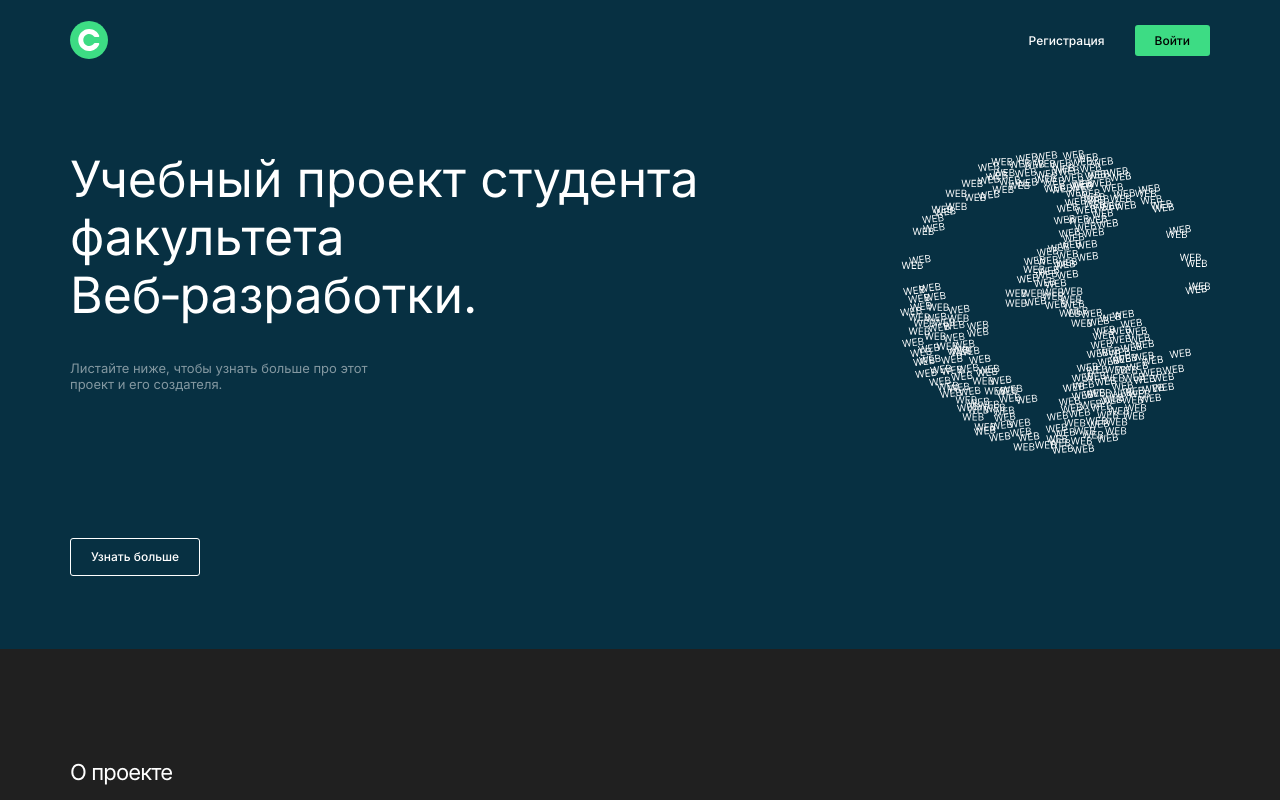
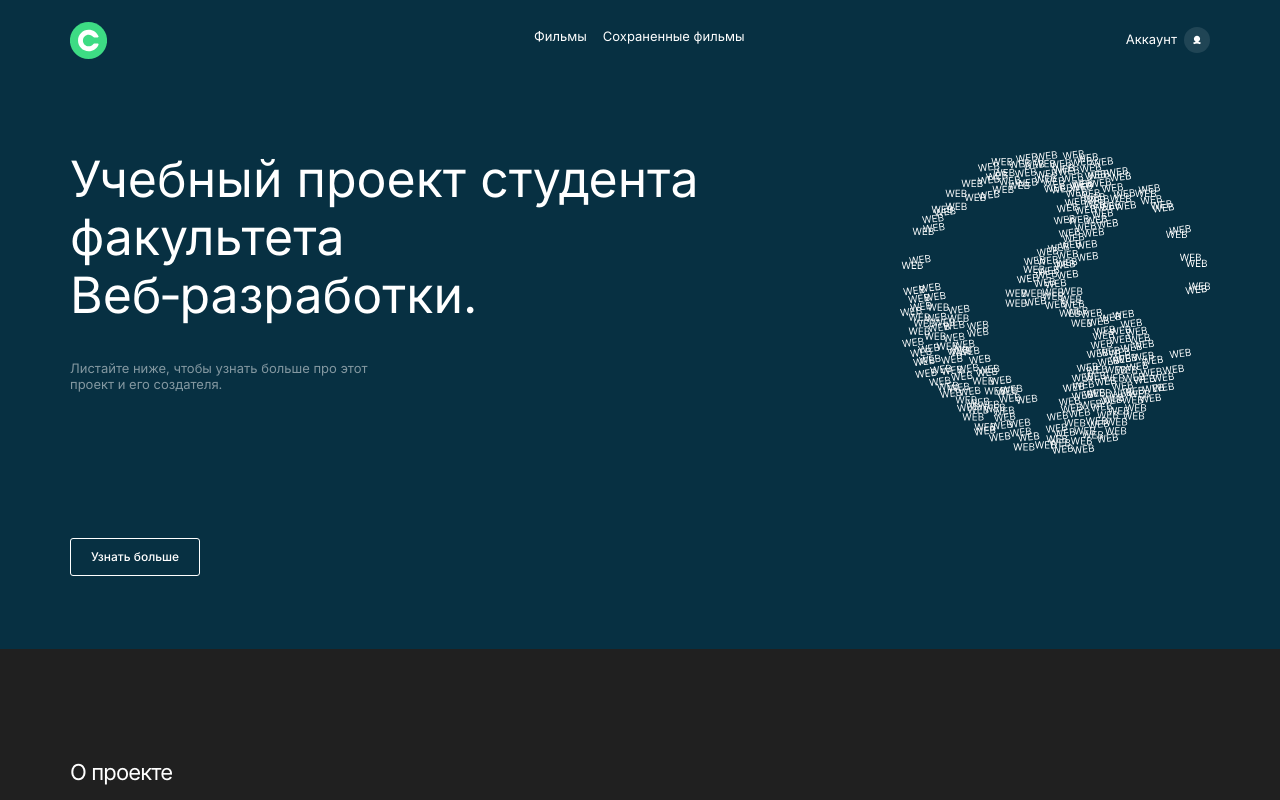
Before and after one commit to forestpk13/movies-explorer-frontend, a React (Create React App) app: page / in a window 1280 px wide. Shown: the top 800 px of the page. Built offline with nearby package versions, Linux system fonts and the light colour scheme.

Commit message:
navbar component fixed

```diff
--- a/src/components/Header/Header.css
+++ b/src/components/Header/Header.css
@@ -18,7 +18,7 @@
 }
 
 .header__auth {
- display: flex;
+ display: none;
 }
 
 .header__auth-links {
--- a/src/components/Header/Header.jsx
+++ b/src/components/Header/Header.jsx
@@ -8,7 +8,7 @@ import './Header.css';
 function Header() {
   let location = useLocation();
   const [isMainPageHeader, setIsMainPageHeader] = useState(false);
-  const [loggedIn, setLoggedIn] = useState(false);
+  const [loggedIn, setLoggedIn] = useState(true);
 
   const switchHeaderBackToBlue = () => {
     setIsMainPageHeader(true);
--- a/src/components/Navbar/Navbar.css
+++ b/src/components/Navbar/Navbar.css
@@ -31,6 +31,7 @@
   font-style: normal;
   font-weight: 400;
   line-height: 1.38;
+  height: 26px;
 }
 
 .navbar__link {
@@ -48,6 +49,20 @@
   font-weight: 500;
 }
 
+.navbar__profile-icon {
+  border-radius: 50px;
+  background-color:rgba(248, 248, 248, 0.1);
+  padding: 8px;
+  width: 10px;
+  height: 10px;
+}
+
+.navbar__link_resolution_desktop {
+  display: flex;
+  align-items: center;
+  gap: 7px;
+}
+
 .navbar__links-item_resolution_mobile {
   display: none;
 }
--- a/src/components/Navbar/Navbar.jsx
+++ b/src/components/Navbar/Navbar.jsx
@@ -1,4 +1,5 @@
 import { NavLink, Link } from 'react-router-dom';
+import profileIcon from '../../images/profile_icon.svg'
 import './Navbar.css';
 
 function Navbar ({ isVisible, onClose }) {
@@ -35,6 +36,7 @@ function Navbar ({ isVisible, onClose }) {
         </ul>
         <Link className='navbar__link navbar__link_resolution_desktop' to='/profile' onClick={onClose}>
           Аккаунт
+          <img src={profileIcon} className='navbar__profile-icon' alt='Иконка профиля'></img>
         </Link>
       </nav>
     </div>
```
Also changed, not shown: src/images/profile_icon.svg (added).
